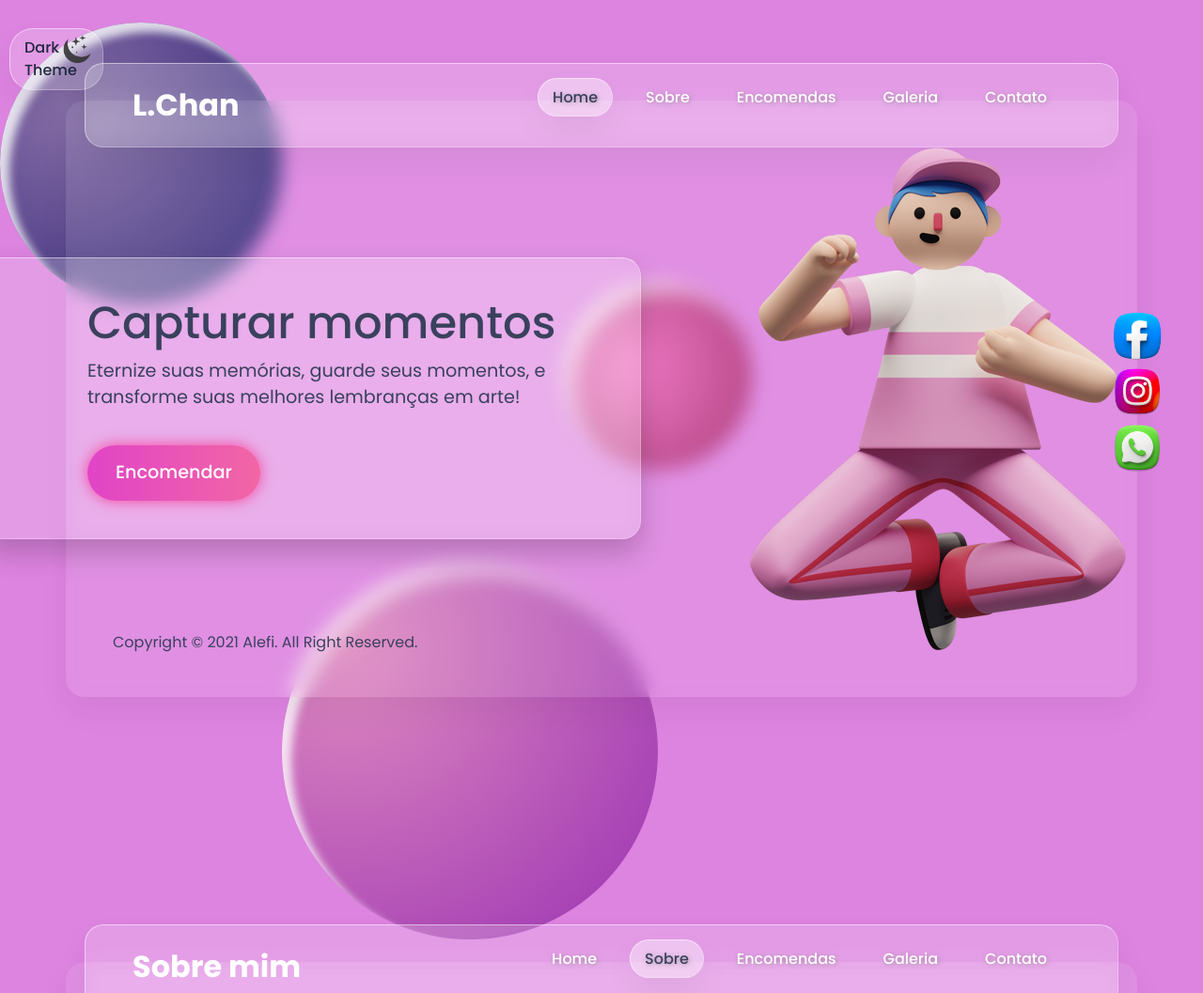
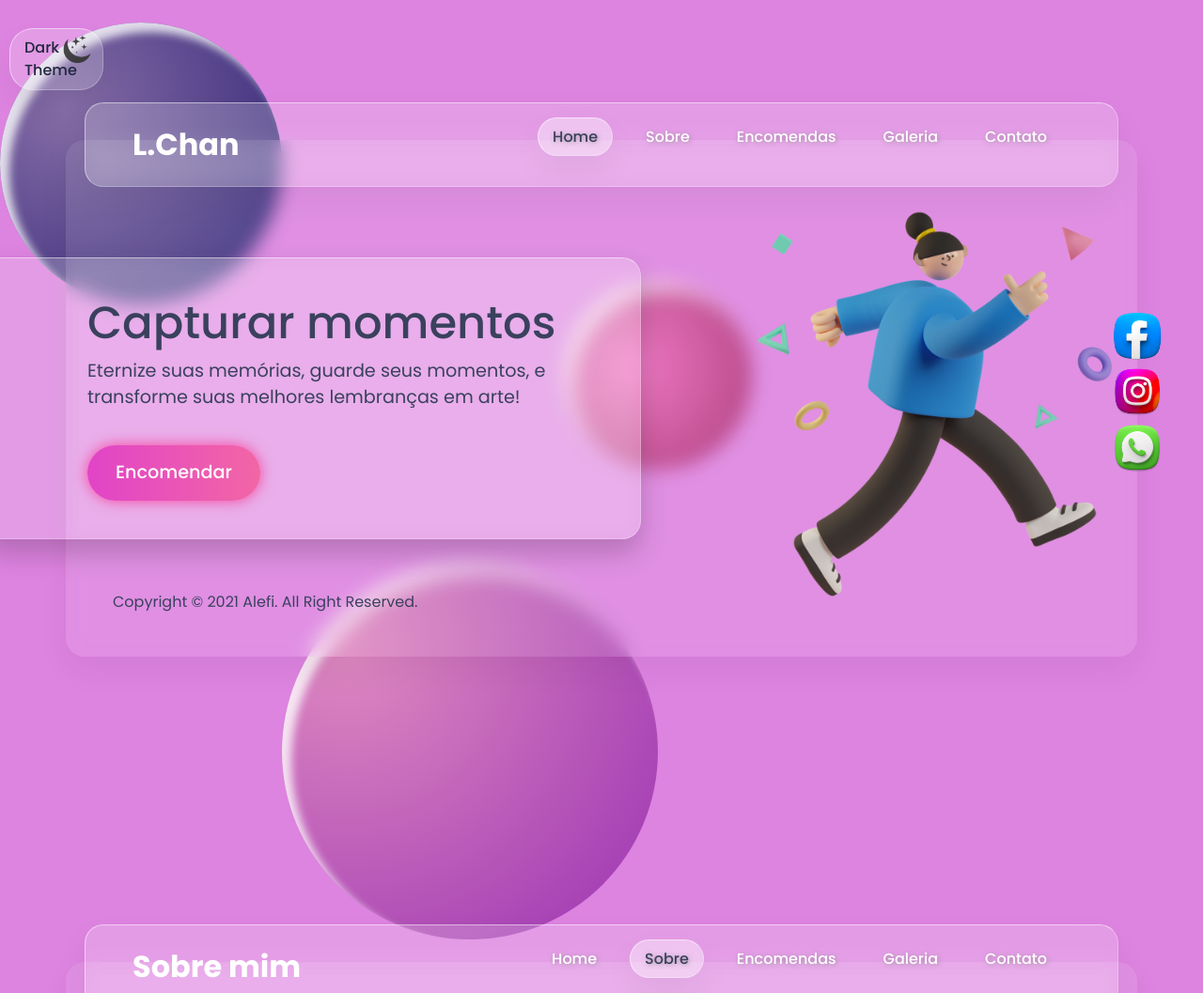
Before and after one commit to Alef185/modern-site, a plain HTML site: page index.html in a window 1280 px wide. Shown: the top 1057 px of the page at 94% size. Drawn offline with nearby package versions, Linux system fonts and the light colour scheme.

Commit message:
atuaização 1.4.2

```diff
--- a/index.html
+++ b/index.html
@@ -37,7 +37,7 @@
             <a href="#loja">Encomendar</a>
             </div>
             <div class="imgBx">
-                <img src="character.png">
+                <img src="muie2.png">
             </div>
             <ul class="sci">
                 <li><a href="#"><img src="Facebook.png"></a></li>
```
